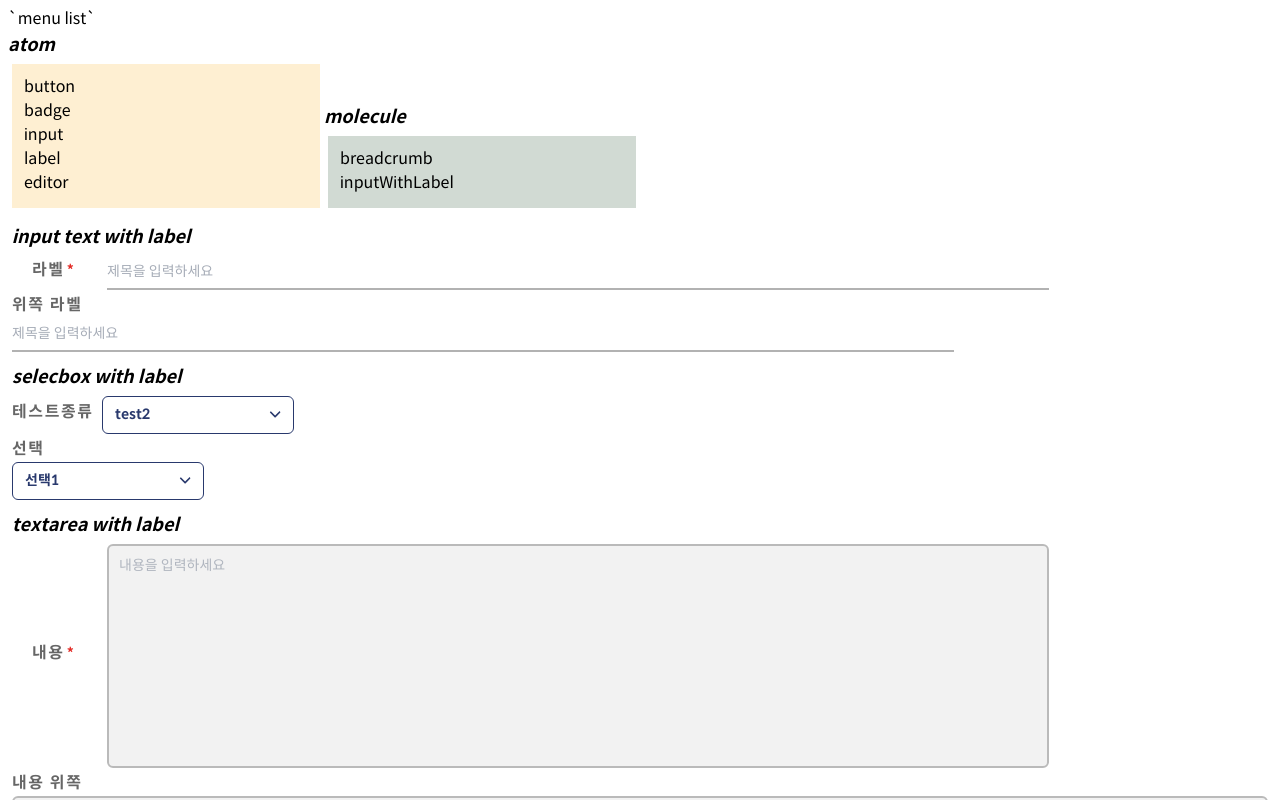
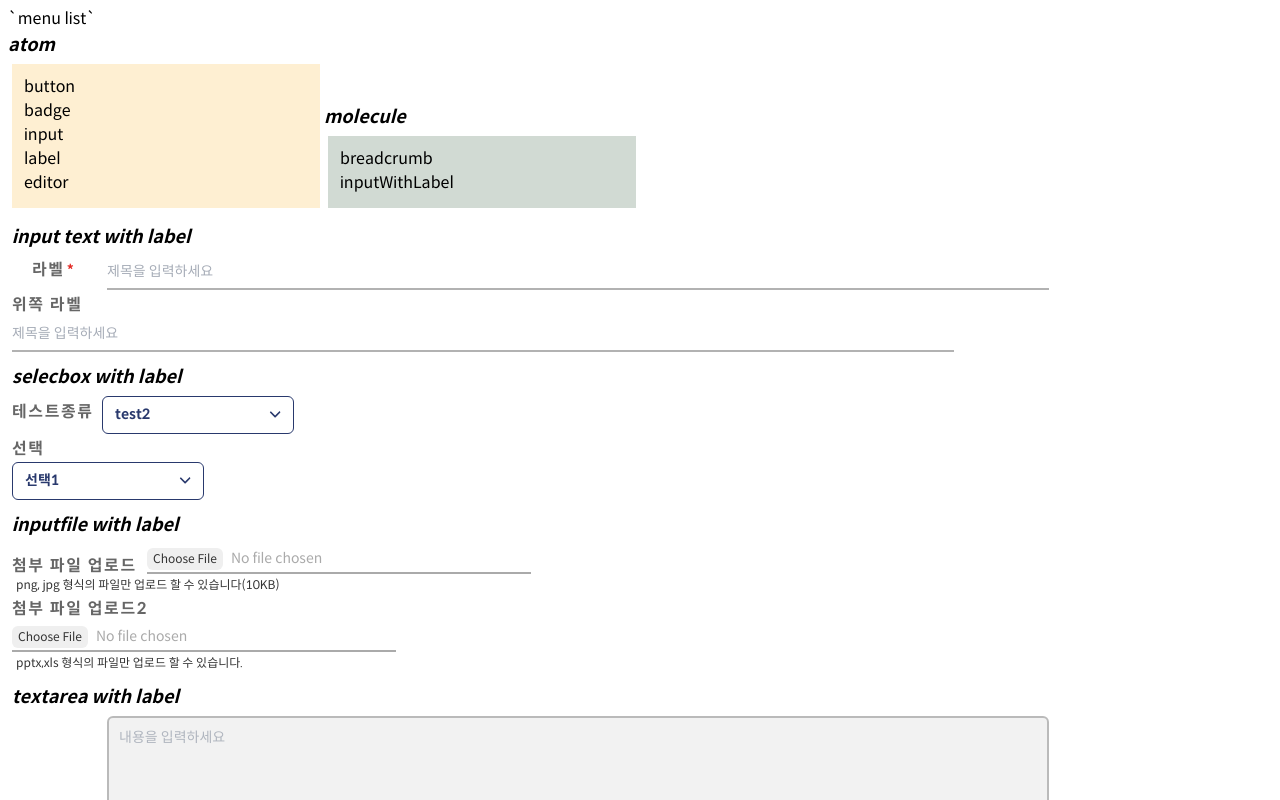
Before and after one commit to hrkim2/helpdesk-test-next-js, a Next.js app: page /components/molecule/inputWithLabel in a window 1280 px wide. Shown: the top 800 px of the page. Built offline with nearby package versions, Linux system fonts and the light colour scheme.

Commit message:
AB#5665 input file label 추가

```diff
--- a/src/Component/nt/input/InputFile.tsx
+++ b/src/Component/nt/input/InputFile.tsx
@@ -130,7 +130,7 @@ const InputFile: FunctionComponent<Props> = ({name='file', id='file', multiple,
                 />;
             })}
         </div>
-        <div className="m-1 text-xs text-black cursor-default">
+        <div className={`m-1 text-xs text-black cursor-default`}>
             {_accept ? _accept.text : ''}
         </div>
     </>;
--- a/src/pages/components/molecule/inputWithLabel.tsx
+++ b/src/pages/components/molecule/inputWithLabel.tsx
@@ -56,6 +56,39 @@ const labelForSelectbox = {
 const labelForSelectboxTop = {
     text: '선택',
     forId: 'input_select_top_listbox',
+    position: 'top',
+    addClass: 'font-bold text-md'
+}
+
+const inputfile = {
+    inputFile: true,
+    id: 'input_file',
+    multiple: false,
+    accept: {
+        size: 10,
+        sizeUnit: 'KB',
+        ext: 'png, jpg'
+    },
+    addClass: 'peer ml-[135px] w-96'
+}
+const labelForInputfile = {
+    text: '첨부 파일 업로드',
+    forId: 'input_file',
+    position: 'left',
+    addClass: 'font-bold text-md'
+}
+const inputfileTop = {
+    inputFile: true,
+    id: 'input_file_top',
+    multiple: true,
+    accept: {
+        ext: 'pptx,xls'
+    },
+    addClass: 'peer mt-7 w-96'
+}
+const labelForInputfileTop = {
+    text: '첨부 파일 업로드2',
+    forId: 'input_file_top',
     position: 'top',
     addClass: 'font-bold text-md'
 }
@@ -170,6 +203,11 @@ export default function InputPlusLabel(){
             <InputWithLabel input={selectboxTop} label={labelForSelectboxTop}/>
         </div>
         <div className='m-3'>
+            <span className='italic text-lg font-semibold'>inputfile with label</span>
+            <InputWithLabel input={inputfile} label={labelForInputfile}/>
+            <InputWithLabel input={inputfileTop} label={labelForInputfileTop}/>
+        </div>
+        <div className='m-3'>
             <span className='italic text-lg font-semibold'>textarea with label</span>
             <InputWithLabel input={textarea} label={labelForTextarea}/>
             <InputWithLabel input={textareaTop} label={labelForTextareaTop}/>
```
